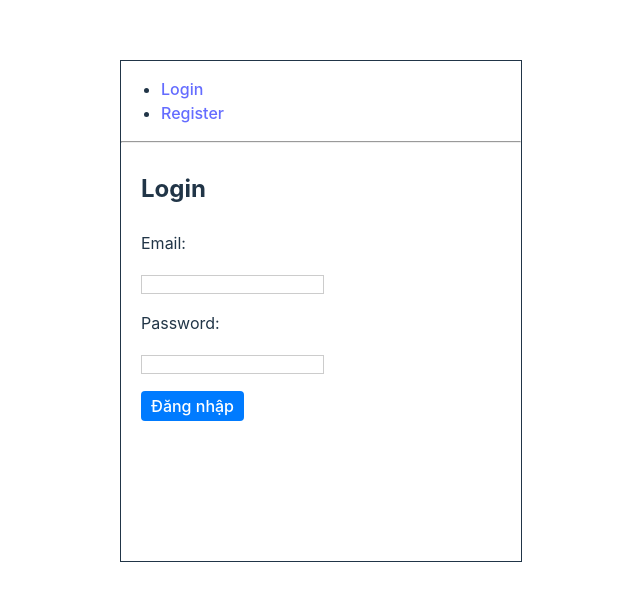
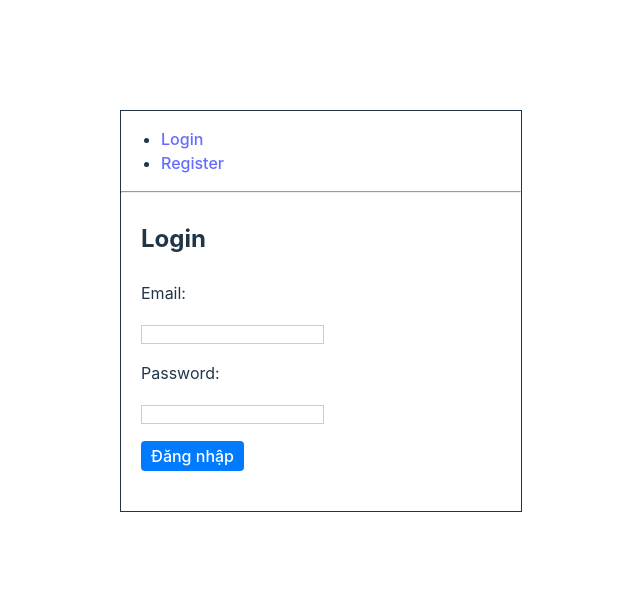
Before and after one commit to hungphu2151/authentication, a React (Vite) app: page / in a window 1280 px wide. Shown: the part 109-710 px from the top of the page, without its empty margins (319-959 px from the left). Built offline with nearby package versions, Linux system fonts and the light colour scheme.

Commit message:
update css

```diff
--- a/src/App.css
+++ b/src/App.css
@@ -43,6 +43,6 @@ button{
 
 .card{
   border: solid 1px;
-  min-height: 500px;
+  min-height: 400px;
   min-width: 400px;
 }
```
